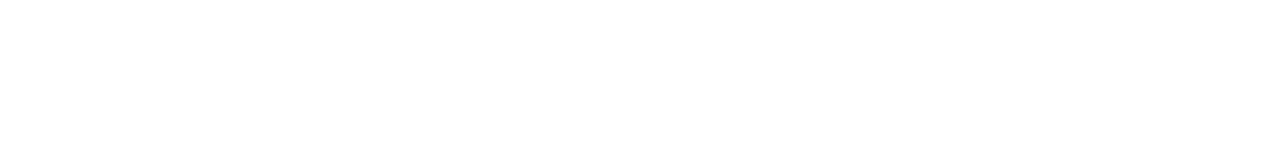
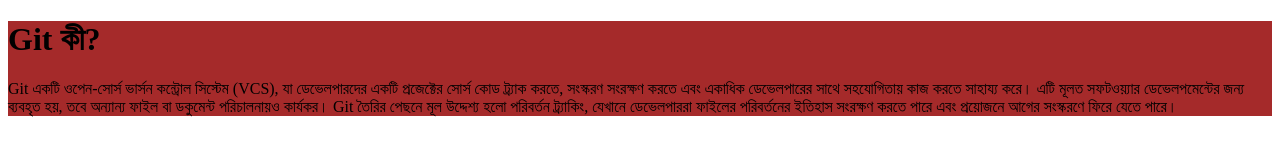
Before and after one commit to MuntasirJehan/Milestone-01, a plain HTML site: page index.html in a window 1280 px wide. Drawn offline with Linux system fonts and the light colour scheme.

Commit message:
added first update

```diff
--- a/index.html
+++ b/index.html
@@ -3,9 +3,26 @@
 <head>
     <meta charset="UTF-8">
     <meta name="viewport" content="width=device-width, initial-scale=1.0">
-    <title>Document</title>
+    <title>Git কী?</title>
+    <link rel="stylesheet" href="style/basic.css">
 </head>
 <body>
+    <div>
+    <h1>Git কী?</h1>
+    <p>Git একটি ওপেন-সোর্স ভার্সন কন্ট্রোল সিস্টেম (VCS),
+         যা ডেভেলপারদের একটি প্রজেক্টের সোর্স কোড ট্র্যাক
+          করতে, সংস্করণ সংরক্ষণ করতে এবং একাধিক
+          ডেভেলপারের সাথে সহযোগিতায় কাজ করতে
+          সাহায্য করে। এটি মূলত সফটওয়্যার ডেভেলপমেন্টের
 
+          জন্য ব্যবহৃত হয়, তবে অন্যান্য ফাইল বা ডকুমেন্ট
+          পরিচালনায়ও কার্যকর।
+
+        Git তৈরির পেছনে মূল উদ্দেশ্য হলো পরিবর্তন ট্র্যাকিং,
+         যেখানে ডেভেলপাররা ফাইলের পরিবর্তনের ইতিহাস
+         সংরক্ষণ করতে পারে এবং প্রয়োজনে আগের সংস্করণে
+
+         ফিরে যেতে পারে।</p>
+        </div>
 </body>
 </html>
--- /dev/null
+++ b/style/basic.css
@@ -0,0 +1,3 @@
+div{
+    background-color: brown;
+}
```
